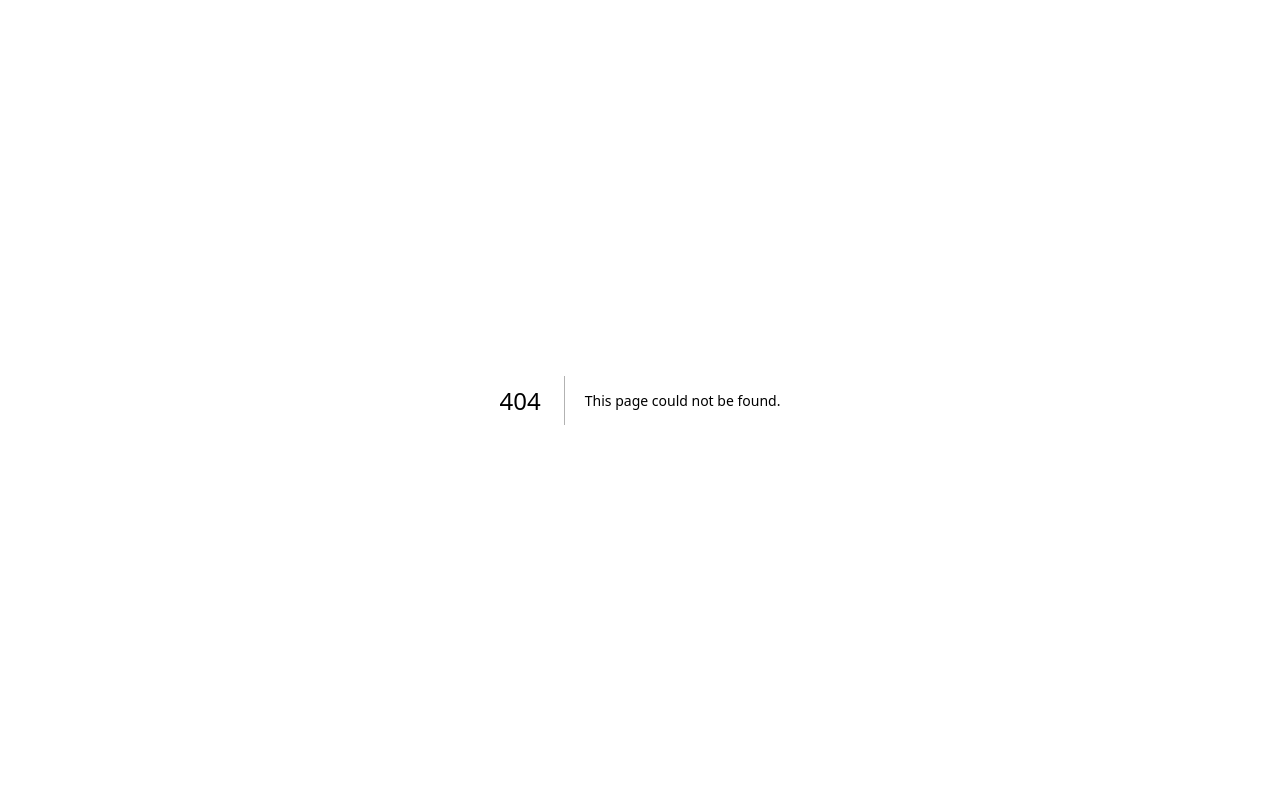
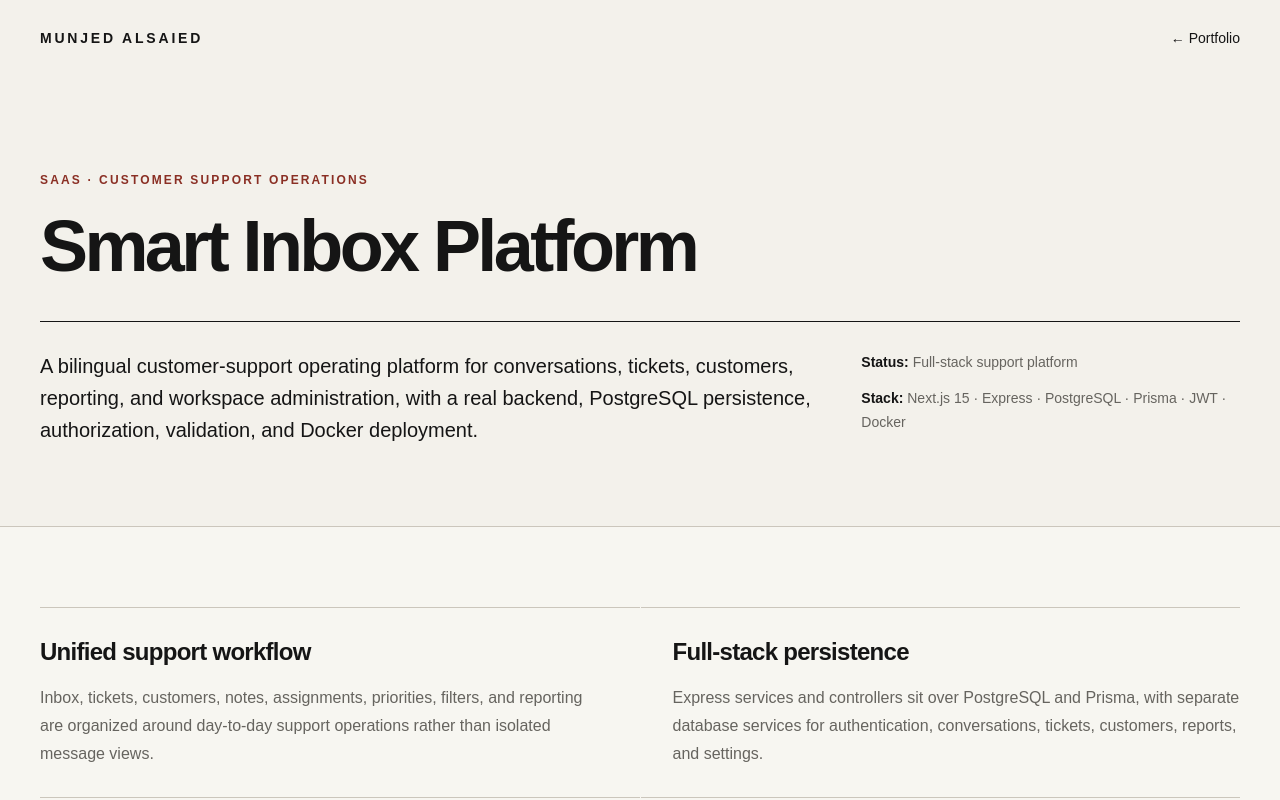
Before and after one commit to munjed80/munjed-portfolio, a Next.js app: page /work/smart-inbox in a window 1280 px wide. Before the commit this address had no page. Shown: the top 800 px of the page. Built offline with nearby package versions, Linux system fonts and the light colour scheme.

Commit message:
feat: add Smart Inbox case study

```diff
--- /dev/null
+++ b/app/work/smart-inbox/page.tsx
@@ -0,0 +1,22 @@
+import { PortfolioCaseSummary } from "../../../components/portfolio-case-summary";
+
+export const metadata = { title: "Smart Inbox Platform | Munjed Alsaied" };
+
+export default function SmartInboxCaseStudy() {
+  return (
+    <PortfolioCaseSummary
+      eyebrow="SaaS · Customer Support Operations"
+      title="Smart Inbox Platform"
+      status="Full-stack support platform"
+      summary="A bilingual customer-support operating platform for conversations, tickets, customers, reporting, and workspace administration, with a real backend, PostgreSQL persistence, authorization, validation, and Docker deployment."
+      stack="Next.js 15 · Express · PostgreSQL · Prisma · JWT · Docker"
+      sections={[
+        { title: "Unified support workflow", body: "Inbox, tickets, customers, notes, assignments, priorities, filters, and reporting are organized around day-to-day support operations rather than isolated message views." },
+        { title: "Full-stack persistence", body: "Express services and controllers sit over PostgreSQL and Prisma, with separate database services for authentication, conversations, tickets, customers, reports, and settings." },
+        { title: "Security & validation", body: "JWT authentication, bcrypt password hashing, Zod validation, Helmet security headers, rate limiting, and role-aware authorization protect sensitive actions." },
+        { title: "Dutch-market readiness", body: "The interface supports English and Dutch through next-intl, while Docker Compose and Coolify documentation provide a practical deployment path." },
+      ]}
+      boundary="Email, WhatsApp, and chat are represented as support channels in the product model. External provider integrations should be described only when configured and verified in a deployment."
+    />
+  );
+}
```
